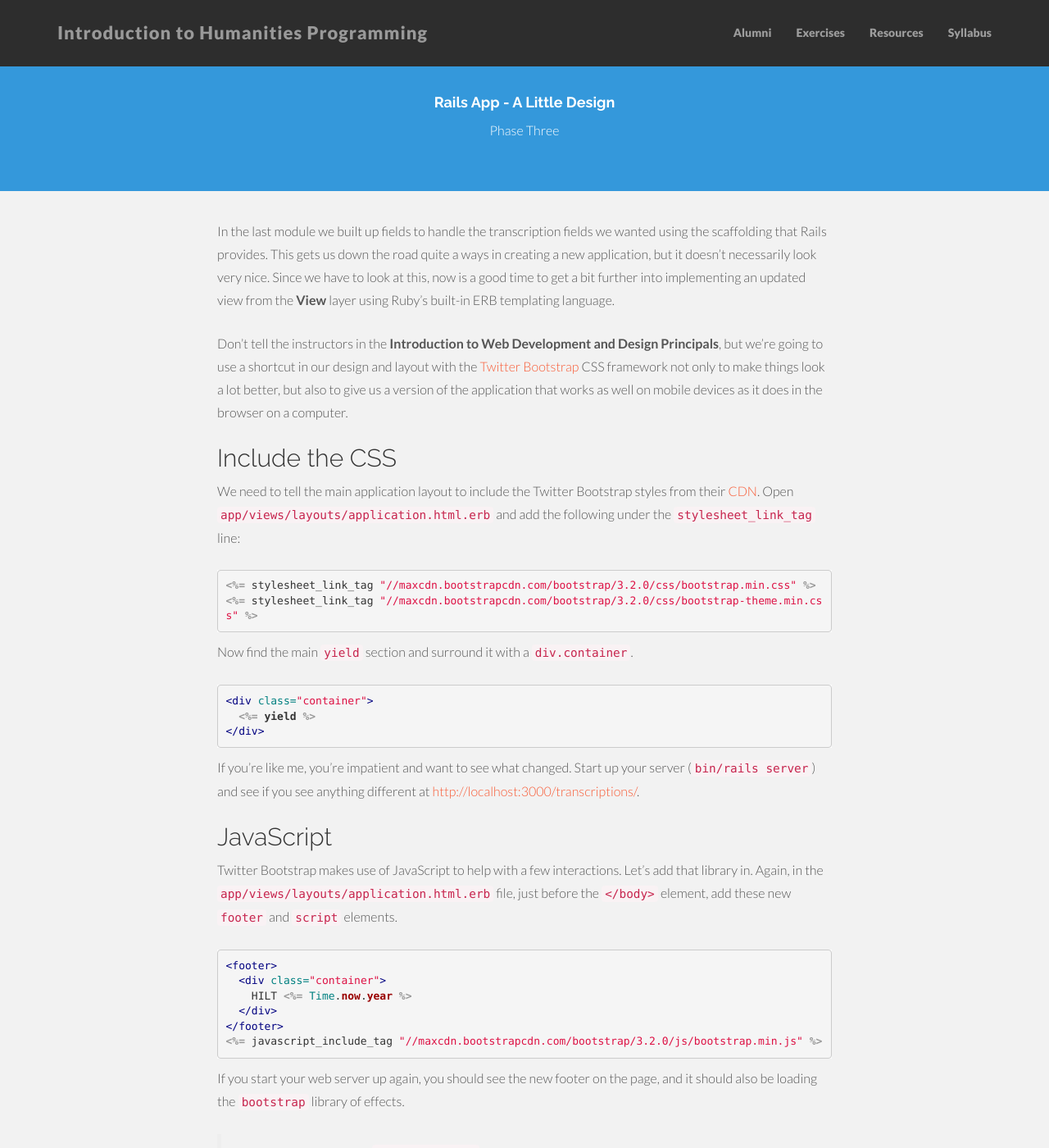
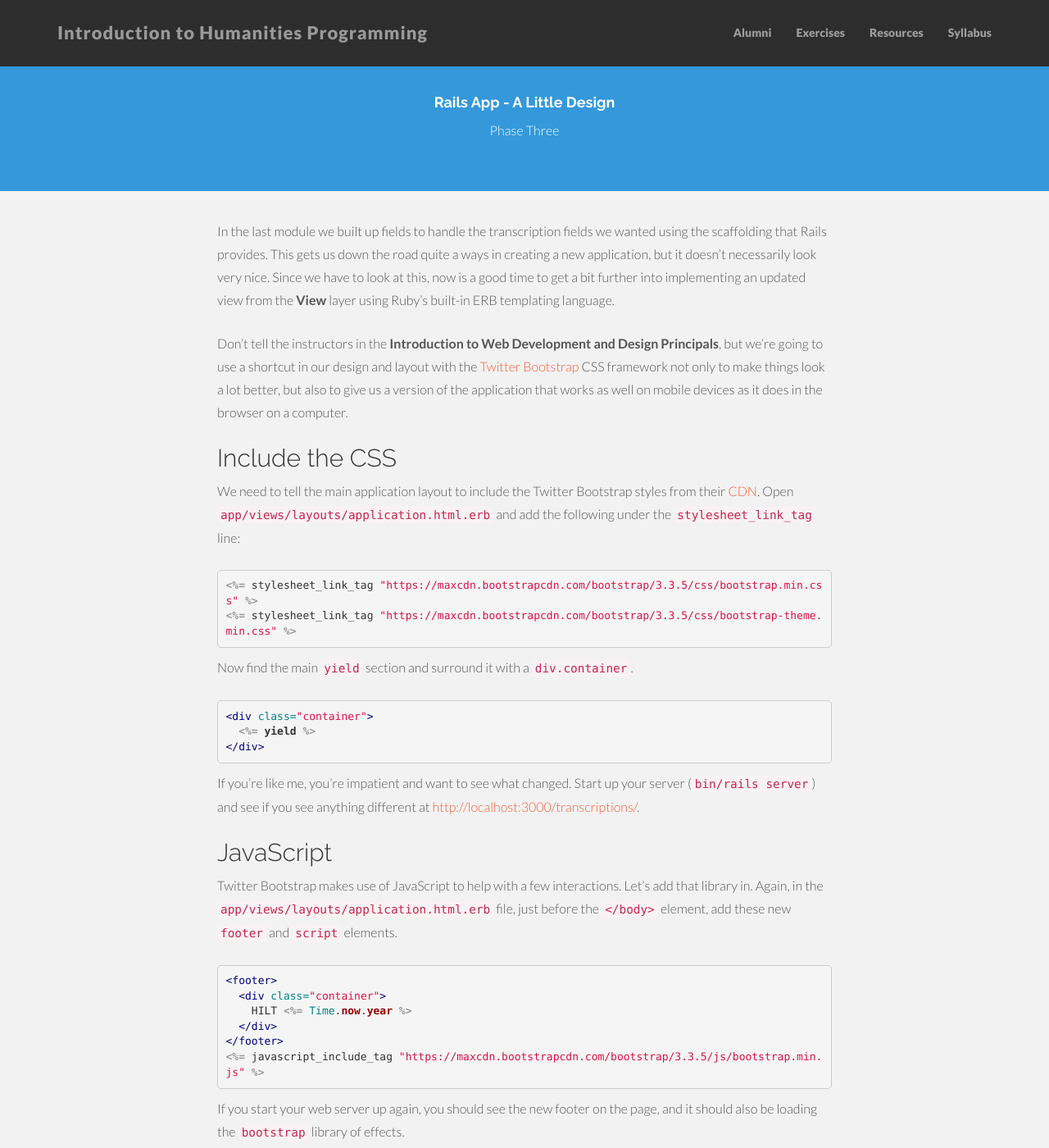
Before and after one commit to humanitiesprogramming/humanitiesprogramming.github.io, a Jekyll site: the page built from exercise-rails3.md, in a window 1280 px wide and 1400 px high. Shown: the whole window at 82% size. Built offline with Jekyll 4.4.1, drawn with Linux system fonts in a browser that asks for light colours; nearby versions of some CDN libraries.

Commit message:
Update Bootstrap to 3.3.5

```diff
--- a/exercise-rails3.md
+++ b/exercise-rails3.md
@@ -29,8 +29,8 @@
 the `stylesheet_link_tag` line:
 
 {% highlight rhtml %}
-<%= stylesheet_link_tag "//maxcdn.bootstrapcdn.com/bootstrap/3.2.0/css/bootstrap.min.css" %>
-<%= stylesheet_link_tag "//maxcdn.bootstrapcdn.com/bootstrap/3.2.0/css/bootstrap-theme.min.css" %>
+<%= stylesheet_link_tag "https://maxcdn.bootstrapcdn.com/bootstrap/3.3.5/css/bootstrap.min.css" %>
+<%= stylesheet_link_tag "https://maxcdn.bootstrapcdn.com/bootstrap/3.3.5/css/bootstrap-theme.min.css" %>
 {% endhighlight %}
 
 Now find the main `yield` section and surround it with a
@@ -59,7 +59,7 @@
     HILT <%= Time.now.year %>
   </div>
 </footer>
-<%= javascript_include_tag "//maxcdn.bootstrapcdn.com/bootstrap/3.2.0/js/bootstrap.min.js" %>
+<%= javascript_include_tag "https://maxcdn.bootstrapcdn.com/bootstrap/3.3.5/js/bootstrap.min.js" %>
 {% endhighlight %}
 
 If you start your web server up again, you should see the new footer on
```
